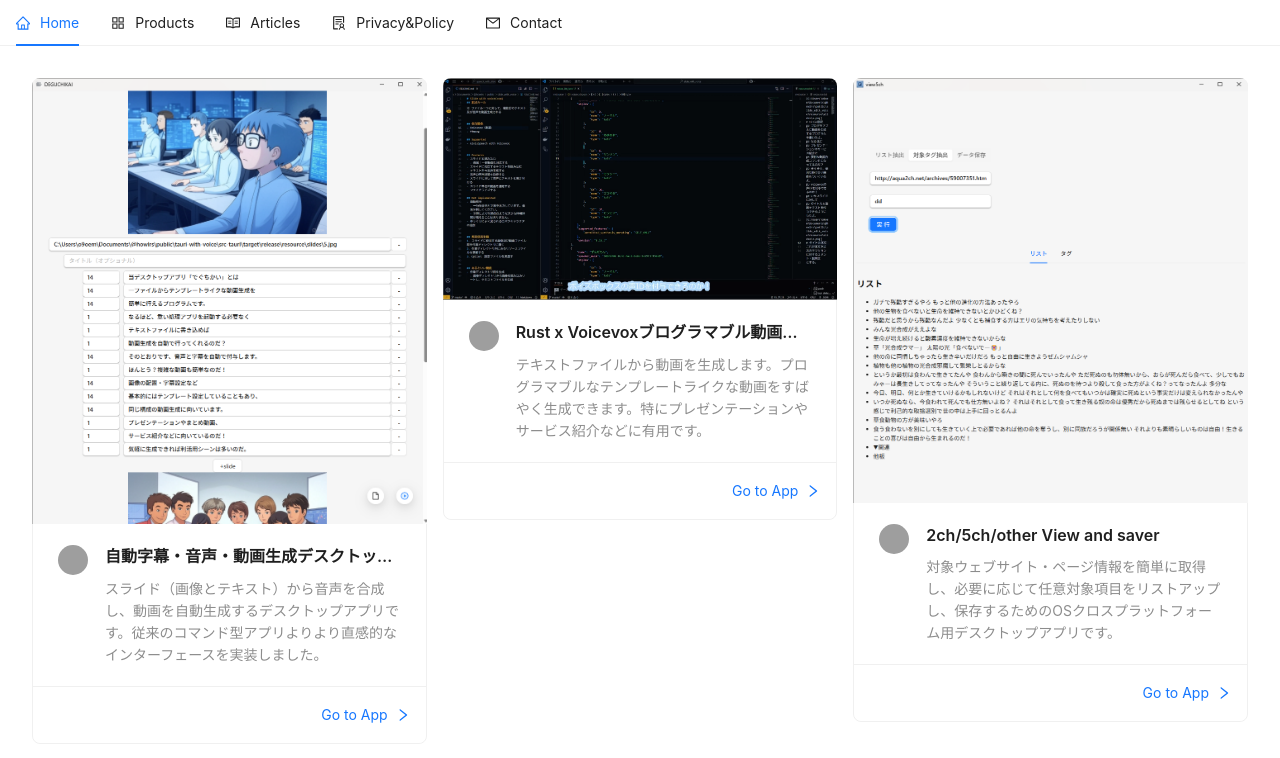
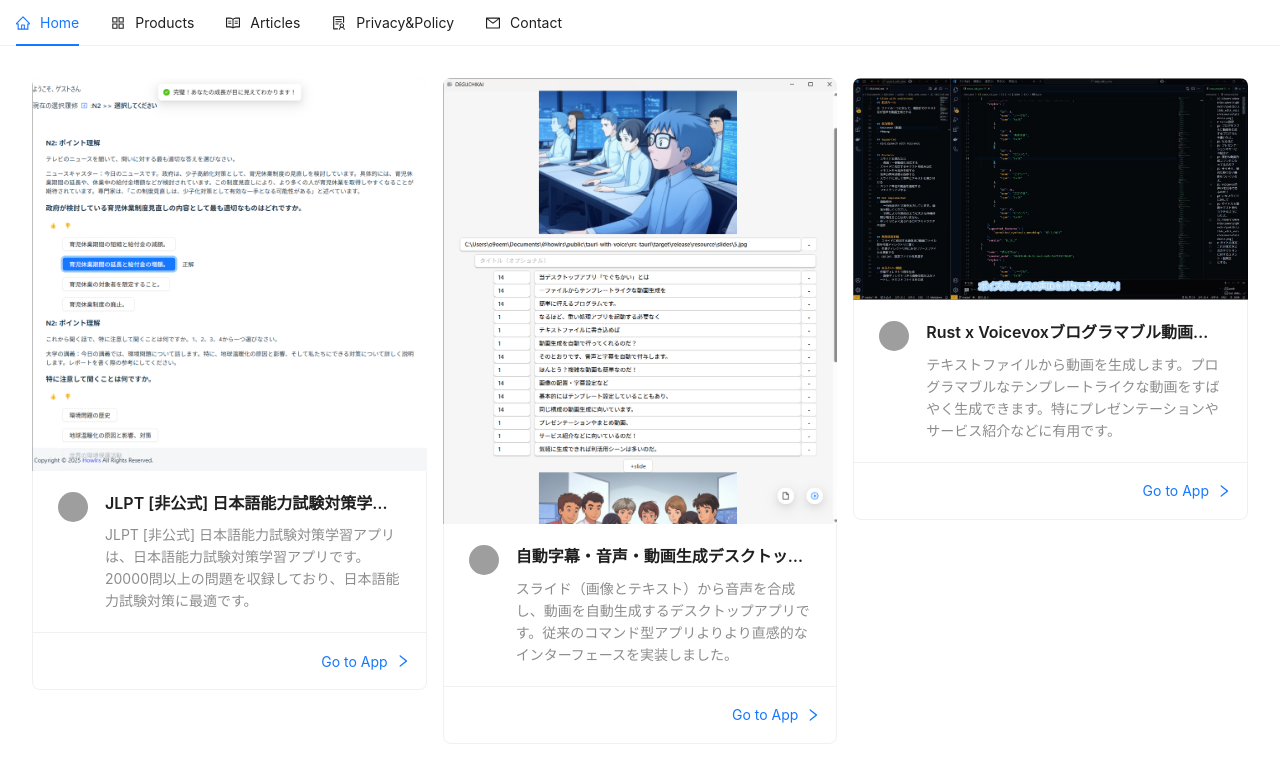
Before and after one commit to howlrs/portal, a Next.js app: page / in a window 1280 px wide. Shown: the top 758 px of the page. Built offline with nearby package versions, Linux system fonts and the light colour scheme; grey boxes are pictures that could not be loaded.

Commit message:
add jlpt

```diff
--- a/src/components/products.tsx
+++ b/src/components/products.tsx
@@ -1,4 +1,5 @@
 import { Products, Item } from '../../common/products';
+import jlpt from '../../public/images/jlpt.png';
 import deguchikai from '../../public/images/deguchikai.png';
 import voicevox from '../../public/images/slide-voicevox.png';
 import view5ch from '../../public/images/view5ch.png';
@@ -11,6 +12,13 @@ import excelto from '../../public/images/excel-to.png';
 
 export const ProductsList = () => {
     const items: Item[] = [
+        {
+            name: 'JLPT [非公式] 日本語能力試験対策学習アプリ',
+            url: 'https://jlpt.howlrs.net/',
+            image_url: jlpt.src,
+            icon_url: 'https://jlpt.howlrs.net/icon.ico',
+            description: 'JLPT [非公式] 日本語能力試験対策学習アプリは、日本語能力試験対策学習アプリです。20000問以上の問題を収録しており、日本語能力試験対策に最適です。'
+        },
         {
             name: '自動字幕・音声・動画生成デスクトップアプリ DEGUCHIKAI',
             url: 'https://github.com/howlrs/deguchikai',
```
Also changed, not shown: public/images/jlpt.png (added).
